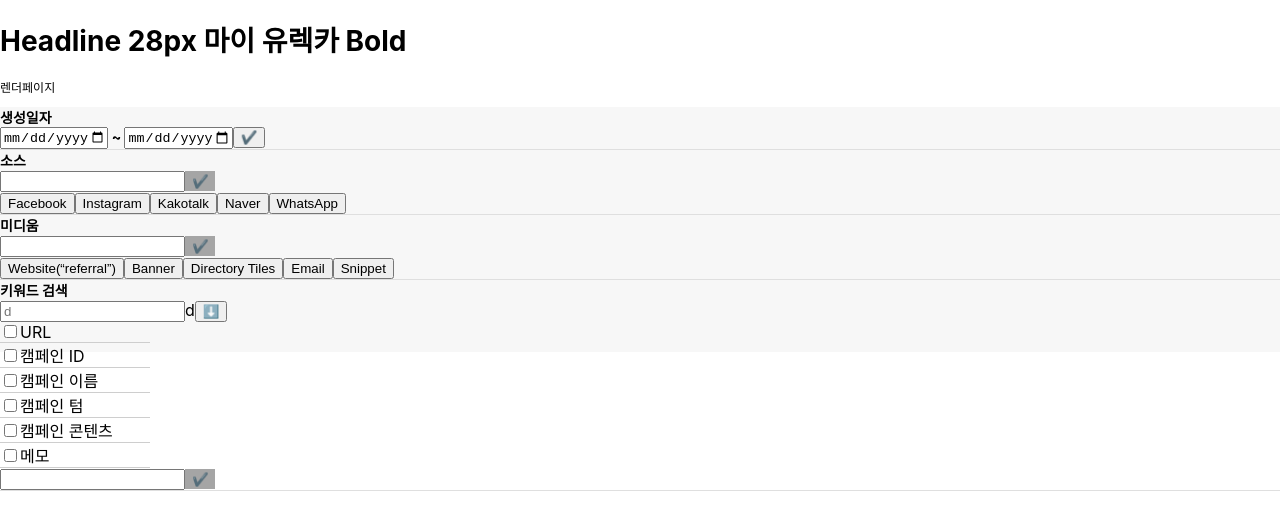
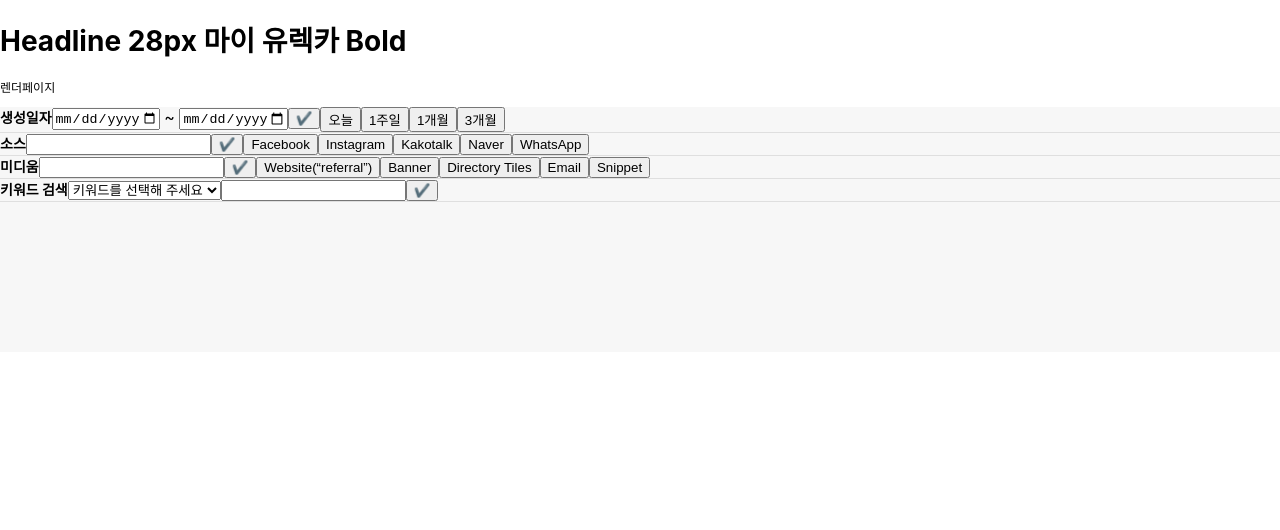
Before and after one commit to U-Wreckcar/FE-Develop, a React (Create React App) app: page / in a window 1280 px wide. Shown: the top 530 px of the page. Built offline with nearby package versions, Linux system fonts and the light colour scheme.

Commit message:
EDIT 키워드 검색 셀렉 인풋 수정 체크인풋을 빼고 한가지만 선택할 수 있는 셀렉 태그를 이용한 인풋으로 수정

```diff
--- a/src/components/filter_box/category/CreateAt.tsx
+++ b/src/components/filter_box/category/CreateAt.tsx
@@ -2,17 +2,17 @@ import { useRef } from 'react';
 import { today } from 'redux/slice/filterSlice';
 import { useAppDispatch } from 'util/hooks/selectorDispatch';
 import { Calendar } from './calenda_components/Calendar';
+import { CalendarButtonBox } from './calenda_components/CalendarButtonBox';
 import styles from './categoryStyles.module.css';
 export const CreateAt = () => {
   const dispatch = useAppDispatch();
 
   return (
     <div className={styles.container}>
-      <div className="category_tilte category_layout">
-        생성일자
-        <div className={styles.calendarBox}>
-          <Calendar />
-        </div>
+      <div className="category_tilte">생성일자</div>
+      <div className={styles.container}>
+        <Calendar />
+        <CalendarButtonBox />
       </div>
     </div>
   );
--- a/src/components/filter_box/category/KeyWord.tsx
+++ b/src/components/filter_box/category/KeyWord.tsx
@@ -1,22 +1,16 @@
-import React, { useEffect, useState } from 'react';
+import React from 'react';
 import { KeyWordInput } from './key_word_search/KeyWordInput';
-import { ModalInput } from './key_word_search/ModalInput';
+import { SelecteInput } from './key_word_search/SelecteInput';
+import styles from './categoryStyles.module.css';
 
 export const KeyWord = () => {
-  const [categoryValue, setCategoryValue] = useState('d');
-
-  useEffect(() => {
-    console.log(categoryValue);
-  }, [categoryValue]);
   return (
-    <div>
-      <div className="category_tilte category_layout">키워드 검색</div>
-      <ModalInput
-        categoryValue={categoryValue}
-        setCategoryValue={setCategoryValue}
-      />
-
-      <KeyWordInput />
+    <div className={styles.container}>
+      <div className="category_tilte">키워드 검색</div>
+      <div className={styles.container}>
+        <SelecteInput />
+        <KeyWordInput />
+      </div>
     </div>
   );
 };
--- a/src/components/filter_box/category/calenda_components/CalendarButtonBox.tsx
+++ b/src/components/filter_box/category/calenda_components/CalendarButtonBox.tsx
@@ -11,6 +11,7 @@ export const CalendarButtonBox = () => {
     dispatch(today(dataRef.current?.value));
   };
   const weekHandler = () => {
+    console.log(weekRef.current?.value);
     dispatch(today(weekRef.current?.value));
   };
   const monthHandler = () => {
--- a/src/components/filter_box/category/categoryStyles.module.css
+++ b/src/components/filter_box/category/categoryStyles.module.css
@@ -1,4 +1,6 @@
-
+.container{
+    display: flex;
+}
 
 .category_layout{
  display: flex;
--- a/src/components/filter_box/category/key_word_search/Modal.tsx
+++ /dev/null
@@ -1,46 +0,0 @@
-import React, { ChangeEvent, Dispatch, SetStateAction } from 'react';
-import styles from './style.module.css';
-
-interface propsType {
-  setCategoryValue: Dispatch<SetStateAction<string>>;
-  categoryValue: string;
-}
-
-export const Modal: React.FC<propsType> = ({
-  setCategoryValue,
-  categoryValue,
-}) => {
-  const itemArray = [
-    'URL',
-    '캠페인 ID',
-    '캠페인 이름',
-    '캠페인 텀',
-    '캠페인 콘텐츠',
-    '메모',
-  ];
-  const checkHandler = (e: ChangeEvent<HTMLInputElement>) => {
-    // e.target.checked ?
-    console.log(e.target.checked);
-    console.log(e);
-    setCategoryValue(e.target.attributes[0].value);
-    console.log(e.target.attributes[0].value);
-  };
-  return (
-    <div>
-      <div>
-        {itemArray.map((i, idx) => {
-          return (
-            <div key={idx}>
-              <div className={styles.search_item_box}>
-                <label htmlFor={i}>
-                  <input id={i} type="checkbox" onChange={checkHandler} />
-                  {i}
-                </label>
-              </div>
-            </div>
-          );
-        })}
-      </div>
-    </div>
-  );
-};
--- a/src/components/filter_box/category/key_word_search/ModalInput.tsx
+++ /dev/null
@@ -1,33 +0,0 @@
-import React, { Dispatch, SetStateAction, useEffect, useRef } from 'react';
-import { Modal } from './Modal';
-
-interface propsType {
-  setCategoryValue: Dispatch<SetStateAction<string>>;
-  categoryValue: string;
-}
-
-export const ModalInput: React.FC<propsType> = ({
-  setCategoryValue,
-  categoryValue,
-}) => {
-  const categorySelectRef = useRef<HTMLInputElement>(null);
-  const reduxMockArr = { memo: '메모' };
-  const handler = () => {
-    const categoryValue = categorySelectRef.current?.value;
-    console.log(categoryValue);
-  };
-  useEffect(() => {
-    console.log(categoryValue);
-  }, [categoryValue]);
-  return (
-    <div>
-      <input type="text" placeholder={categoryValue} />
-      {categoryValue}
-      <button>⬇️</button>
-      <Modal
-        categoryValue={categoryValue}
-        setCategoryValue={setCategoryValue}
-      />
-    </div>
-  );
-};
--- /dev/null
+++ b/src/components/filter_box/category/key_word_search/SelecteInput.tsx
@@ -0,0 +1,20 @@
+import React, { ChangeEvent, Dispatch, SetStateAction } from 'react';
+import styles from './style.module.css';
+
+export const SelecteInput = () => {
+  const checkHandler = (e: ChangeEvent<HTMLSelectElement>) => {
+    console.log(e.target.value);
+  };
+  return (
+    <div>
+      <select onChange={checkHandler}>
+        <option value={'default'}>키워드를 선택해 주세요</option>
+        <option value={'URL'}>URL</option>
+        <option value={'캠페인 ID'}>캠페인 ID</option>
+        <option value={'캠페인 이름'}>캠페인 이름</option>
+        <option value={'캠페인 텀'}>캠페인 텀</option>
+        <option value={'메모'}>메모</option>
+      </select>
+    </div>
+  );
+};
--- a/src/components/filter_box/shared/FButton.tsx
+++ b/src/components/filter_box/shared/FButton.tsx
@@ -1,5 +1,4 @@
 import React from 'react';
-import styles from './f_button.module.css';
 export const FButton = () => {
-  return <button className={styles.button}>✔️</button>;
+  return <button>✔️</button>;
 };
--- a/src/components/filter_box/shared/f_input.css
+++ /dev/null
@@ -1,5 +0,0 @@
-input{
-    border: 1px solid var(--color-gray);
-    border-right: none;
-    cursor:pointer;
-}
--- a/src/components/filter_box/shared/f_button.module.css
+++ b/src/components/filter_box/shared/styles.module.css
@@ -6,3 +6,8 @@
     background-color: var(--color-gray);
     cursor: pointer;
 }
+input{
+    border: 1px solid var(--color-gray);
+    border-right: none;
+    cursor:pointer;
+}
```
Also changed, not shown: src/components/filter_box/category/key_word_search/styles.module.css (renamed from src/components/filter_box/category/key_word_search/style.module.css), src/components/filter_box/shared/i_button.module.css (deleted).
